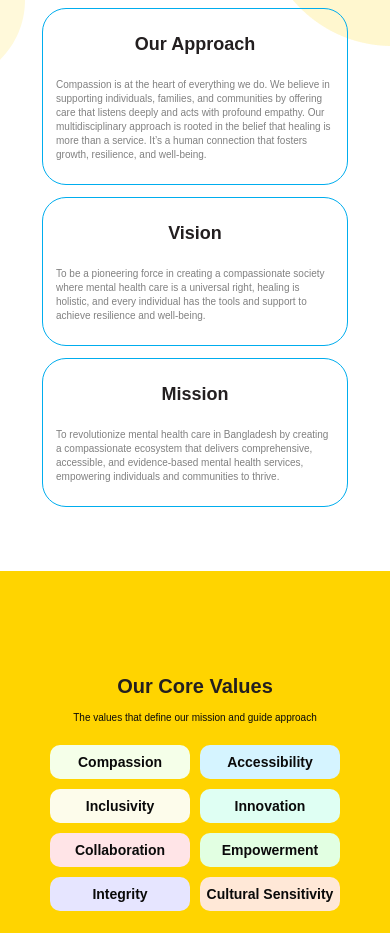
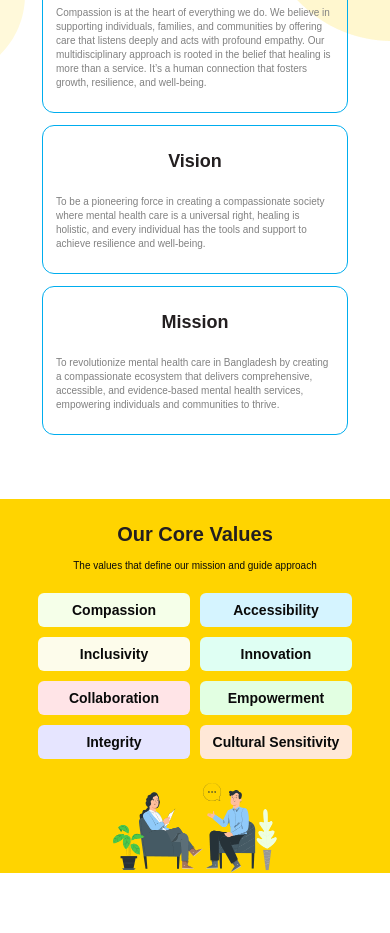
Before and after one commit to Suvrodev/landing-page-shadcdn, a React (Vite) app: page / in a window 390 px wide. Shown: the part 1040-1973 px from the top of the page. Built offline with nearby package versions, Linux system fonts and the light colour scheme; a web font is replaced by a local one.

Commit message:
Update to core values

```diff
--- a/src/Pages/Home/Approch/ApproachBox.tsx
+++ b/src/Pages/Home/Approch/ApproachBox.tsx
@@ -6,7 +6,7 @@ interface IProps {
 const ApproachBox = ({ data }: IProps) => {
   const { title, desc } = data;
   return (
-    <div className=" border-[#00ADEE] border-[1px] rounded-[24px] px-[13px] md:px-[54px] py-[22px] hover:bg-[#00ADEE] transition-all duration-700">
+    <div className=" border-[#00ADEE] border-[1px] rounded-[12px] md:rounded-[24px] px-[13px] md:px-[54px] py-[22px] hover:bg-[#00ADEE] transition-all duration-700">
       <h1 className="headingColor text-center font-bold text-[18px] md:text-[28px]">
         {title}
       </h1>
--- a/src/Pages/Home/Approch/Approch.tsx
+++ b/src/Pages/Home/Approch/Approch.tsx
@@ -16,7 +16,7 @@ const Approch = () => {
 
   return (
     <div className="flex flex-col gap-[32px] items-center md:px-[125px] relative">
-      <div className="pt-[92px] md:pt-[243px] pb-[64px] md:pb-[124px] flex flex-col gap-[12px] md:gap-[32px] z-10 ">
+      <div className="pt-[25px] md:pt-[243px] pb-[64px] md:pb-[124px] flex flex-col gap-[12px] md:gap-[32px] z-10 ">
         {approachs.map((data, idx) => (
           <ApproachBox key={idx} data={data} />
         ))}
--- a/src/Pages/Home/Banner/Header/Header.tsx
+++ b/src/Pages/Home/Banner/Header/Header.tsx
@@ -47,7 +47,7 @@ const Header = () => {
       </div>
 
       {/* Mobile device */}
-      <div className=" flex flex-col items-center gap-[7px] md:hidden">
+      <div className=" flex flex-col items-center gap-[2px] md:hidden">
         <div className="flex items-center gap-2">
           <svg
             xmlns="http://www.w3.org/2000/svg"
--- a/src/Pages/Home/Compassion/Compassion.tsx
+++ b/src/Pages/Home/Compassion/Compassion.tsx
@@ -1,22 +1,22 @@
 import compassionImage from "@/assets/compassionImage.png";
 const Compassion = () => {
   return (
-    <div className="px-[38px] md:px-[124px]">
+    <div className="px-[38px] md:pl-[68px] md:pr-[128px] ">
       <div className="flex flex-col-reverse md:flex-row gap-[20px] md:gap-[103px]">
-        <div className=" w-full md:w-[40%] flex justify-center ">
+        <div className=" w-full md:w-[33%] flex justify-center items-center ">
           <img
             src={compassionImage}
             alt=""
             className=" w-[150px] h-[178px] md:w-[369px] md:h-[423px]  "
           />
         </div>
-        <div className=" w-full md:w-[60%] ">
+        <div className=" w-full md:w-[67%] ">
           <div>
             <h1 className="text-[24px] md:text-[54px] text-center md:text-left font-bold">
               What is <br />
               The Compassion <br /> Collaboration?{" "}
             </h1>
-            <p className="text-[#454545] text-[28px]  mt-[67px] hidden md:block">
+            <p className="text-[#454545] text-[28px] relativemt-[67px] hidden md:block ">
               At{" "}
               <span className="font-bold">
                 The Compassion Collaborative (TCC),
--- a/src/Pages/Home/CoreValue/CoreValue.tsx
+++ b/src/Pages/Home/CoreValue/CoreValue.tsx
@@ -13,7 +13,7 @@ const CoreValue = () => {
     "Cultural Sensitivity",
   ];
   return (
-    <div className="bg-[#FFD400] pt-[100px] px-[50px] md:px-[124px] ">
+    <div className="bg-[#FFD400] pt-[20px] md:pt-[100px] px-[38px] md:px-[124px] ">
       <h1 className="text-center text-[#231F20] font-semibold text-[20px] md:text-[42px]">
         Our Core Values
       </h1>
@@ -26,7 +26,11 @@ const CoreValue = () => {
         ))}
       </div>
       <div className="flex items-center justify-center mt-6">
-        <img src={coreValueImage} alt="" />
+        <img
+          src={coreValueImage}
+          alt=""
+          className="w-[164px] h-[90px] md:w-auto md:h-auto"
+        />
       </div>
     </div>
   );
--- a/src/Pages/Home/CoreValue/CoreValueBox.tsx
+++ b/src/Pages/Home/CoreValue/CoreValueBox.tsx
@@ -4,21 +4,21 @@ interface IProps {
 }
 
 const colors = [
-  "bg-[#F5FFE9]", // 1st box
-  "bg-[#D5F4FF]", // 2nd box
-  "bg-[#FDFCEB]", // 3rd box
-  "bg-[#DFFFF3]", // 4th box
-  "bg-[#FFE4E7]", // 5th box
-  "bg-[#E2FFE2]", // 6th box
-  "bg-[#E6E5FF]", // 7th box
-  "bg-[#FFE8D7]", // 8th box
+  "bg-[#F5FFE9]",
+  "bg-[#D5F4FF]",
+  "bg-[#FDFCEB]",
+  "bg-[#DFFFF3]",
+  "bg-[#FFE4E7]",
+  "bg-[#E2FFE2]",
+  "bg-[#E6E5FF]",
+  "bg-[#FFE8D7]",
 ];
 
 const CoreValueBox = ({ text, number }: IProps) => {
   const bgColor = colors[number] || "bg-white";
   return (
     <div
-      className={`w-auto md:w-[240px] h-[34px] md:h-[72px]  rounded-[10px] flex items-center justify-center py-[9px] md:py-[24px] ${bgColor}`}
+      className={`w-auto md:w-[240px] h-[34px] md:h-[72px] rounded-[6px]  md:rounded-[10px] flex items-center justify-center py-[9px] md:py-[24px] ${bgColor}`}
     >
       <h1 className="font-semibold text-[14px] md:text-[20px]">{text}</h1>
     </div>
```
